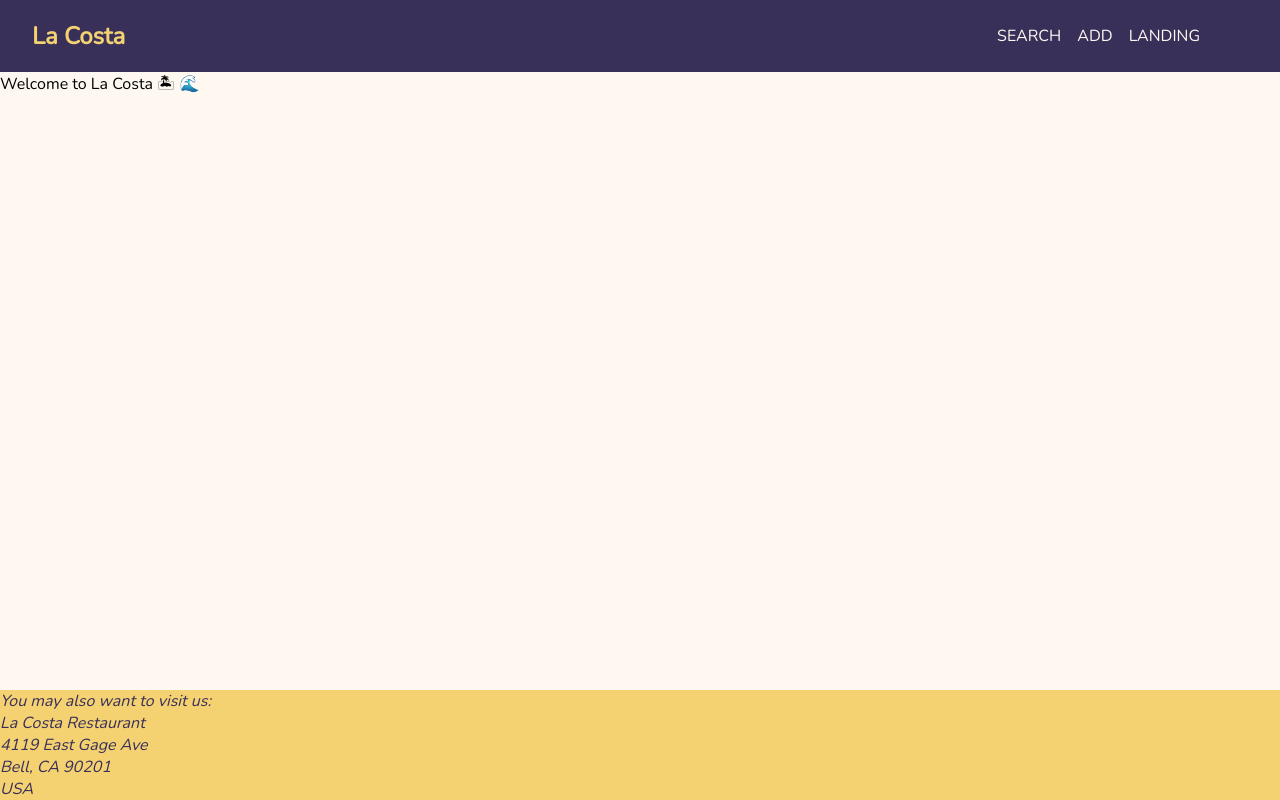
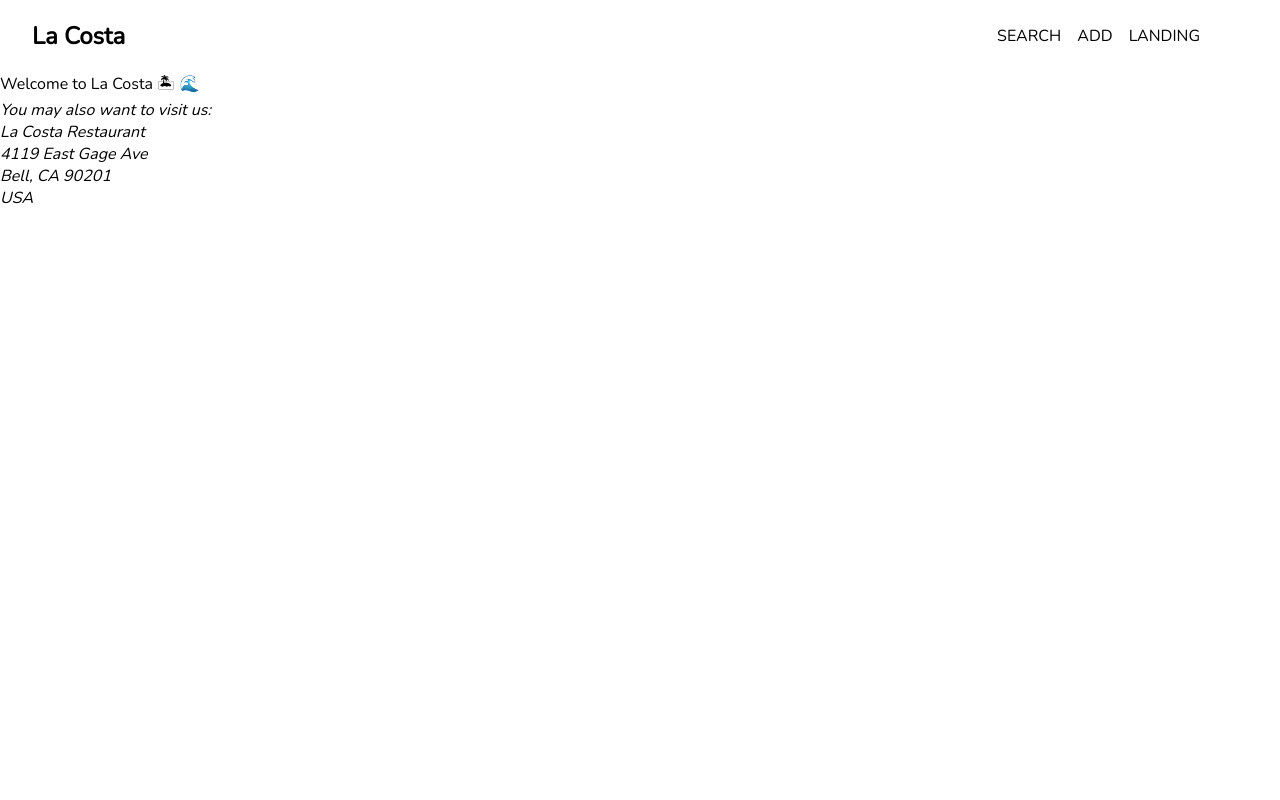
Before and after one commit to Joes-BitGit/menu, a React (Create React App) app in the folder client/: page /landing in a window 1280 px wide. Built offline with nearby package versions, Linux system fonts and the light colour scheme.

Commit message:
renamed css page to only be used on the landing pg

```diff
--- a/client/src/styles/landing.css
+++ b/client/src/styles/landing.css
@@ -1,30 +1,25 @@
-:root {
-  /* CSS HSL */
-  --orange-yellow-crayola: hsla(44, 86%, 70%, 1);
-  --dark-orange: hsla(30, 100%, 53%, 1);
-  --middle-blue-green: hsla(173, 44%, 73%, 1);
-  --floral-white: hsla(32, 100%, 97%, 1);
-  --space-cadet: hsla(254, 31%, 27%, 1);
-  --transparent: hsla(0, 0%, 50%, 1);
+.title-wrapper {
+  display: grid;
+  place-items: center;
 }
 
-.body-app {
+.title {
   display: grid;
-  height: 100vh;
-  grid-template-rows: auto 1fr auto;
+  place-items: center;
+  margin: 0;
+  row-gap: 20%;
 }
 
-/* ../componenets/NavBar.jsx */
-.navbar-container {
-  background: var(--space-cadet);
+.cta-btn {
+  border-radius: 10px;
+  border: 0.25rem solid var(--middle-blue-green);
+  background: var(--middle-blue-green);
 }
 
-/* ../components/Routes.jsx */
-.main-section {
-  background: var(--floral-white);
+.cta-btn:hover {
+  cursor: pointer;
+  border: 0.25rem solid var(--dark-orange);
+  background: var(--dark-orange);
+  color: var(--floral-white);
+  transition: all ease-out 0.3s;
 }
-/* ../componenets/Footer.jsx */
-.footer-content {
-  background: var(--orange-yellow-crayola);
-  color: var(--space-cadet);
-}
```
